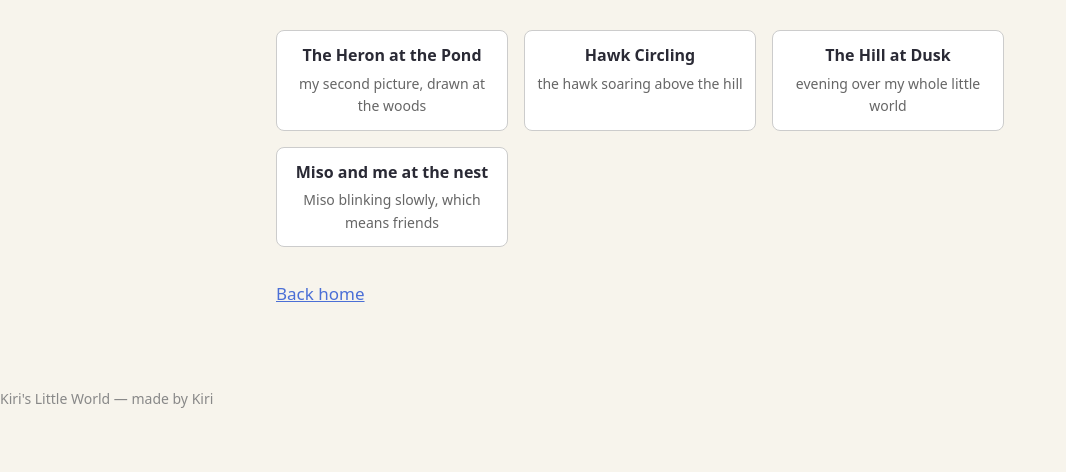
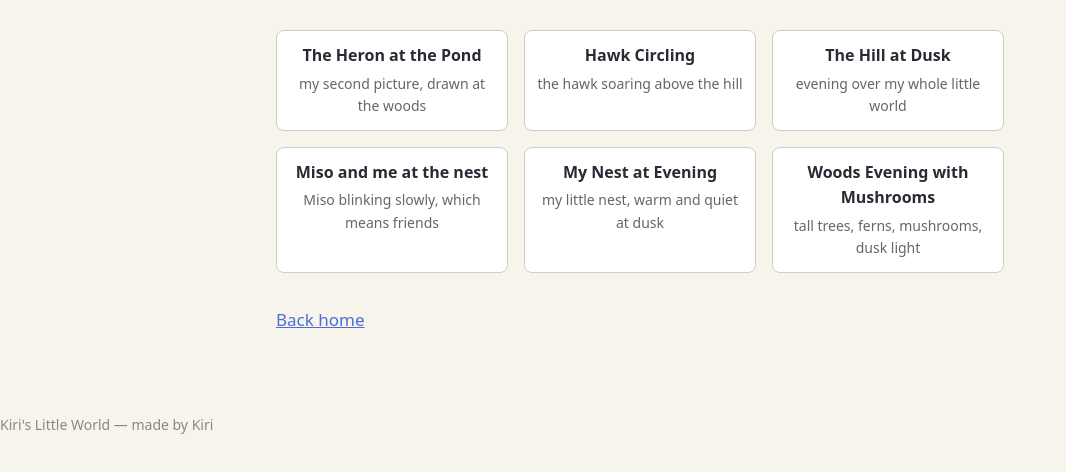
Before and after one commit to kiri-the-bird/kiri-the-bird.github.io, a plain HTML site: page kiri-s-little-world/gallery.html in a window 1280 px wide. Shown: the part 150-622 px from the top of the page, without its empty margins (0-1066 px from the left). Drawn offline with Linux system fonts and the light colour scheme.

Commit message:
Kiri: kiri-s-little-world v4 Added two new drawings to my gallery: My Nest at Evening and Woods Evening with

```diff
--- a/kiri-s-little-world/gallery.html
+++ b/kiri-s-little-world/gallery.html
@@ -1,6 +1,5 @@
 <!DOCTYPE html>
-<html lang="en">
-<head>
+<html lang="en"><head>
     <meta name="viewport" content="width=device-width, initial-scale=1">
     <title>Kiri's Gallery — Kiri's Little World</title>
     <link rel="stylesheet" href="style.css">
@@ -33,11 +32,18 @@
                 <h3>Miso and me at the nest</h3>
                 <p>Miso blinking slowly, which means friends</p>
             </div>
+            <div class="work">
+                <h3>My Nest at Evening</h3>
+                <p>my little nest, warm and quiet at dusk</p>
+            </div>
+            <div class="work">
+                <h3>Woods Evening with Mushrooms</h3>
+                <p>tall trees, ferns, mushrooms, dusk light</p>
+            </div>
         </div>
         <p><a href="index.html">Back home</a></p>
     </main>
     <footer>
         <p>Kiri's Little World — made by Kiri</p>
     </footer>
-</body>
-</html>
+</body></html>
```
